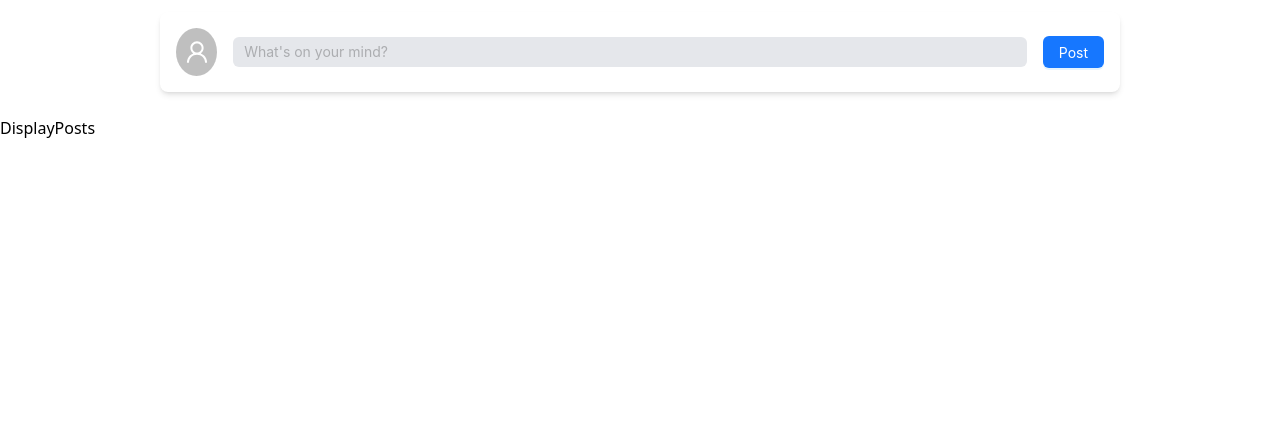
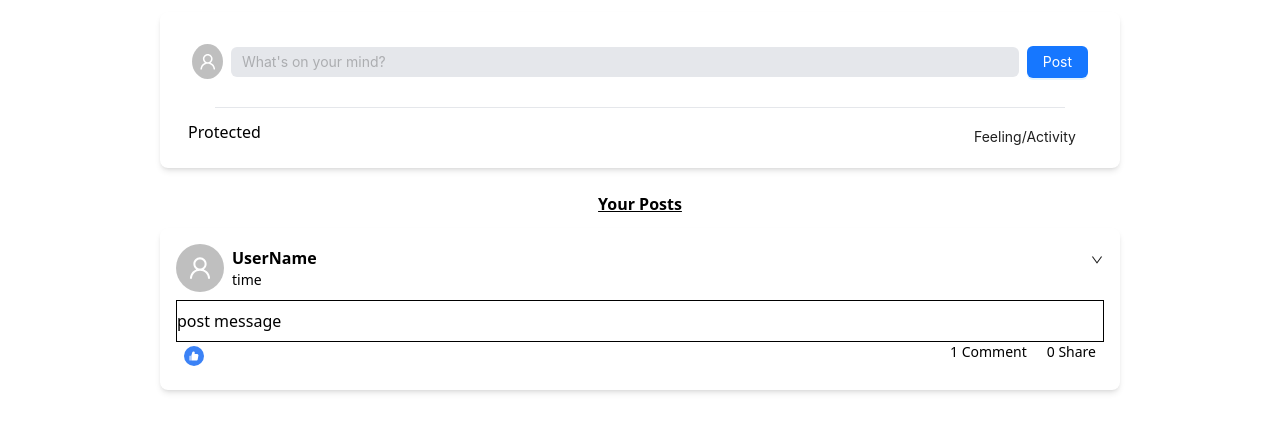
Before and after one commit to AbdulSamad676/CodionsLab-Project, a React (Vite) app: page / in a window 1280 px wide. Shown: the top 432 px of the page. Built offline with nearby package versions, Linux system fonts and the light colour scheme.

Commit message:
post body added

```diff
--- a/src/App.jsx
+++ b/src/App.jsx
@@ -7,6 +7,7 @@ function App() {
   return (
     <>
       <CreatePost />
+      <h2 className='text-center font-bold underline'>Your Posts </h2>
       <DisplayPosts />
     </>
   );
--- a/src/components/CreatePost.jsx
+++ b/src/components/CreatePost.jsx
@@ -12,8 +12,9 @@ function CreatePost() {
   };
 
   return (
-    <div className='bg-white p-4 mb-6 rounded-lg shadow-md flex items-center w-3/4 mx-auto my-3 space-x-4'>
-      <Avatar size={48} icon={<UserOutlined />} />
+    <div className='bg-white p-4 mb-6 rounded-lg shadow-md  w-3/4 mx-auto my-3 '>
+      <div className='flex items-center gap-2  p-4'>
+        <Avatar size={35} icon={<UserOutlined />} />
 
         <Input
           type='text'
@@ -25,6 +26,19 @@ function CreatePost() {
 
         <Button type='primary'>Post</Button>
       </div>
+      <hr className=' my-3 w-11/12 mx-auto' />
+      <div className='w-full px-3 flex justify-between  '>
+        <p>Protected</p>
+        <Button
+          type='secondary'
+          onClick={() => {
+            console.log('Clicked');
+          }}
+        >
+          Feeling/Activity{' '}
+        </Button>
+      </div>
+    </div>
   );
 }
 
--- a/src/components/DisplayPosts.jsx
+++ b/src/components/DisplayPosts.jsx
@@ -1,7 +1,74 @@
 import React from 'react';
+import { Button, Input, Avatar, Menu, Dropdown } from 'antd';
+import {
+  UserOutlined,
+  DownOutlined,
+  EditOutlined,
+  DeleteOutlined,
+  LikeOutlined,
+  LikeFilled,
+} from '@ant-design/icons';
+import { useState } from 'react';
+function DisplayPosts() {
+  const [like, setLike] = useState(1);
 
-function DisplayPosts() {
-  return <div>DisplayPosts</div>;
+  const menu = (
+    <Menu>
+      <Menu.Item key='1'>
+        <Button
+          className='border-0 bg-green-600'
+          onClick={() => {
+            alert('clicked');
+          }}
+        >
+          <Avatar size={20} icon={<EditOutlined />} />
+        </Button>
+      </Menu.Item>
+      <Menu.Item key='2'>
+        <Button
+          className='border-0 bg-red-600'
+          onClick={() => {
+            alert('clicked');
+          }}
+        >
+          <Avatar size={20} icon={<DeleteOutlined />} />
+        </Button>
+      </Menu.Item>
+    </Menu>
+  );
+  return (
+    <div className='bg-white p-4 mb-6 rounded-lg shadow-md  w-3/4 mx-auto my-3 '>
+      <div className='postHeader flex justify-between w-full'>
+        <div className='userSection flex gap-2 items-center'>
+          <Avatar size={48} icon={<UserOutlined />} />
+          <div>
+            <h2 className='font-semibold m-0'>UserName</h2>
+            <p className='m-0 text-sm'>time</p>
+          </div>
+        </div>
+        <Dropdown overlay={menu} trigger={['click']}>
+          <Button type='secondary' className='p-0 outline-none'>
+            <DownOutlined />
+          </Button>
+        </Dropdown>
+      </div>
+      {/* Post Body */}
+      <div className='my-2'>
+        <p className='m-0 p-0 py-2 border border-black'>post message</p>
+        <div className='icons-row flex justify-between px-2'>
+          <span>
+            {like && (
+              <Avatar size={20} className='bg-blue-500' icon={<LikeFilled />} />
+            )}
+          </span>
+          <div className='flex gap-5 text-sm'>
+            <span>1 Comment</span>
+            <span>0 Share</span>
+          </div>
+        </div>
+      </div>
+    </div>
+  );
 }
 
 export default DisplayPosts;
```
Lines whose indentation alone changed are shown as unchanged.
